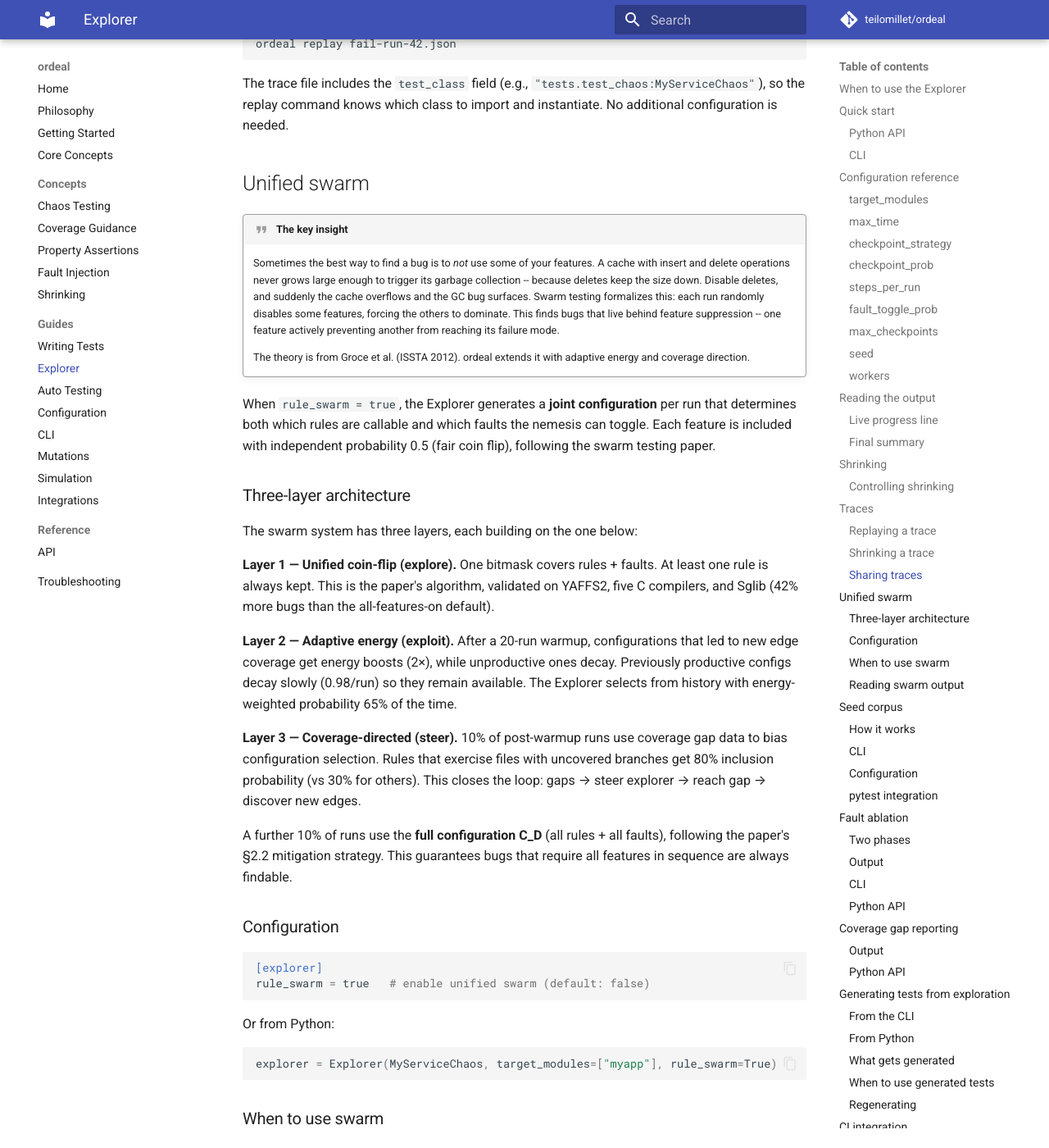
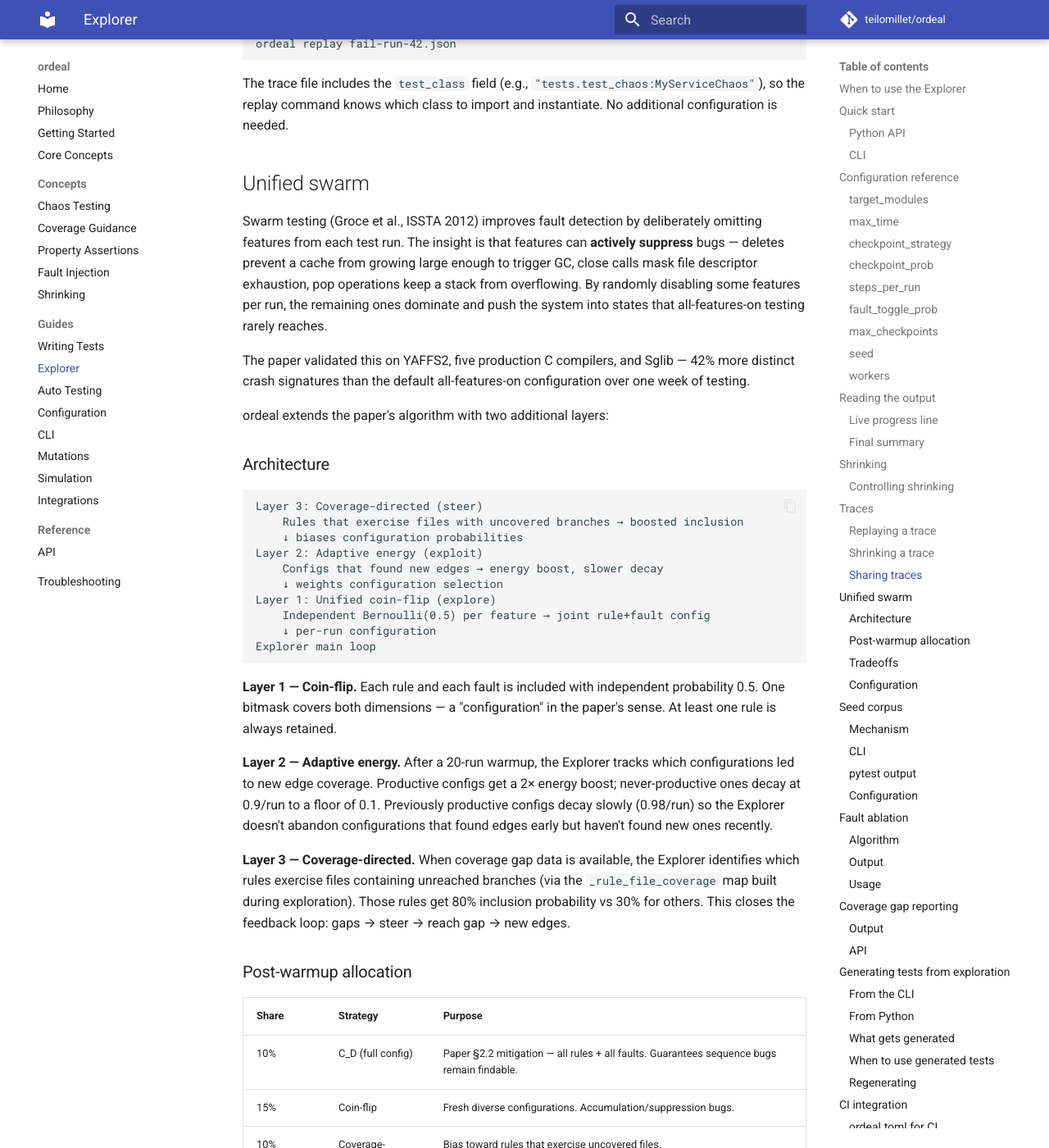
Before and after one commit to teilomillet/ordeal, an MkDocs documentation site: the page built from docs/guides/explorer.md, in a window 1280 px wide and 1400 px high, scrolled down 12487 px. Shown: the whole window at 82% size. Built offline with MkDocs 1.6.1 and Material for MkDocs 9.7.7, drawn with Linux system fonts in a browser that asks for light colours; comment, search, counter and statistics services are not loaded; some of the changed text lies outside the part shown.

Commit message:
docs: rewrite new sections — direct, theory-first, respect the reader
Removed condescending "In plain English" quotes and hand-holding tone.
Replaced with direct technical writing: theory and tradeoffs first,
configuration and API second.

- Swarm section leads with the paper's insight, architecture diagram,
  post-warmup allocation table, and empirical tradeoff data
- Seed corpus leads with the mechanism (content-addressed, Go model)
- Ablation leads with the algorithm (individual + pairwise phases)
- Coverage gaps lead with the epistemic distinction (not_reached ≠ unreachable)

Co-Authored-By: Claude Opus 4.6 (1M context) <noreply@anthropic.com>

````diff
--- a/docs/concepts/coverage-guidance.md
+++ b/docs/concepts/coverage-guidance.md
@@ -262,9 +262,9 @@ The practical difference: Hypothesis might need 100,000 runs to find a bug that
 
 ## Coverage gap reporting
 
-After exploration, the Explorer reports which branch statements in target modules were **not reached**. These are branches the Explorer tried to reach but could not, given its configuration, faults, and rule sequences. They are not necessarily unreachable -- a longer run, different faults, or different swarm configuration might reach them.
+After exploration, the Explorer reports which branch statements in target modules were not reached. For each gap, it suggests a `reachable()` assertion that future runs can use to prove the branch is reachable — or confirm it is dead code.
 
-For each gap, the Explorer suggests a `reachable()` assertion:
+The distinction matters: "not reached in 200 runs" is not the same as "unreachable." A longer run, different seed, or different swarm configuration might reach it. ordeal labels gaps as `not_reached`, never `unreachable`.
 
 ```
 Not reached in 200 runs: 3 branch(es) in target modules
@@ -272,19 +272,18 @@ Not reached in 200 runs: 3 branch(es) in target modules
     add: reachable("myapp/api.py:42: if response.status >= 500:")
 ```
 
-Adding `reachable()` to your code lets future runs prove whether the branch is reachable or genuinely dead code. See the [Explorer guide](../guides/explorer.md#coverage-gap-reporting) for the full API.
+See the [Explorer guide](../guides/explorer.md#coverage-gap-reporting) for the API.
 
 ## Unified swarm
 
-Coverage guidance tells the Explorer *what* paths it hasn't seen. Unified swarm tells it *how* to reach them: by randomly disabling features per run, the remaining features dominate and push the system into states that all-features-on testing rarely reaches. The Explorer combines coverage gaps with swarm configuration selection to steer toward unreached branches. See the [Explorer guide](../guides/explorer.md#unified-swarm) for the three-layer swarm architecture.
+Coverage guidance tells the Explorer *what* paths it hasn't seen. Swarm testing (Groce et al., ISSTA 2012) tells it *how* to reach them: by randomly disabling features per run, the remaining features dominate and reach states that all-features-on testing misses.
 
-!!! quote "You're ready"
-    You understand how the explorer maps code paths, saves checkpoints, focuses energy on promising areas, reports coverage gaps, and uses swarm configurations to reach deeper states. To run it: `ordeal explore` with an `ordeal.toml` config. See the [Explorer guide](../guides/explorer.md) for configuration options and CI integration.
+ordeal extends the paper's coin-flip algorithm with adaptive energy scheduling (productive configurations are selected more often) and coverage-directed bias (rules that exercise files with uncovered branches get boosted inclusion probability). The three layers — explore, exploit, steer — compose into a single configuration selection step per run. See the [Explorer guide](../guides/explorer.md#unified-swarm) for the architecture and tradeoffs.
 
 ---
 
-**Next steps:**
+**Next:**
 
-- [Shrinking](shrinking.md) -- how ordeal minimizes failure traces to the smallest reproducing case
+- [Shrinking](shrinking.md) -- minimizing failure traces and fault sets
 - [Chaos Testing](chaos-testing.md) -- how ChaosTest, faults, and the nemesis work together
-- [Explorer Guide](../guides/explorer.md) -- swarm, seeds, ablation, coverage gaps, and more
+- [Explorer Guide](../guides/explorer.md) -- swarm, seeds, ablation, coverage gaps in practice
--- a/docs/guides/explorer.md
+++ b/docs/guides/explorer.md
@@ -413,55 +413,58 @@ The trace file includes the `test_class` field (e.g., `"tests.test_chaos:MyServi
 
 ## Unified swarm
 
-!!! quote "The key insight"
-    Sometimes the best way to find a bug is to *not* use some of your features. A cache with insert and delete operations never grows large enough to trigger its garbage collection -- because deletes keep the size down. Disable deletes, and suddenly the cache overflows and the GC bug surfaces. Swarm testing formalizes this: each run randomly disables some features, forcing the others to dominate. This finds bugs that live behind feature suppression -- one feature actively preventing another from reaching its failure mode.
+Swarm testing (Groce et al., ISSTA 2012) improves fault detection by deliberately omitting features from each test run. The insight is that features can **actively suppress** bugs — deletes prevent a cache from growing large enough to trigger GC, close calls mask file descriptor exhaustion, pop operations keep a stack from overflowing. By randomly disabling some features per run, the remaining ones dominate and push the system into states that all-features-on testing rarely reaches.
 
-    The theory is from Groce et al. (ISSTA 2012). ordeal extends it with adaptive energy and coverage direction.
+The paper validated this on YAFFS2, five production C compilers, and Sglib — 42% more distinct crash signatures than the default all-features-on configuration over one week of testing.
 
-When `rule_swarm = true`, the Explorer generates a **joint configuration** per run that determines both which rules are callable and which faults the nemesis can toggle. Each feature is included with independent probability 0.5 (fair coin flip), following the swarm testing paper.
+ordeal extends the paper's algorithm with two additional layers:
 
-### Three-layer architecture
+### Architecture
 
-The swarm system has three layers, each building on the one below:
+```
+Layer 3: Coverage-directed (steer)
+    Rules that exercise files with uncovered branches → boosted inclusion
+    ↓ biases configuration probabilities
+Layer 2: Adaptive energy (exploit)
+    Configs that found new edges → energy boost, slower decay
+    ↓ weights configuration selection
+Layer 1: Unified coin-flip (explore)
+    Independent Bernoulli(0.5) per feature → joint rule+fault config
+    ↓ per-run configuration
+Explorer main loop
+```
 
-**Layer 1 — Unified coin-flip (explore).** One bitmask covers rules + faults. At least one rule is always kept. This is the paper's algorithm, validated on YAFFS2, five C compilers, and Sglib (42% more bugs than the all-features-on default).
+**Layer 1 — Coin-flip.** Each rule and each fault is included with independent probability 0.5. One bitmask covers both dimensions — a "configuration" in the paper's sense. At least one rule is always retained.
 
-**Layer 2 — Adaptive energy (exploit).** After a 20-run warmup, configurations that led to new edge coverage get energy boosts (2×), while unproductive ones decay. Previously productive configs decay slowly (0.98/run) so they remain available. The Explorer selects from history with energy-weighted probability 65% of the time.
+**Layer 2 — Adaptive energy.** After a 20-run warmup, the Explorer tracks which configurations led to new edge coverage. Productive configs get a 2× energy boost; never-productive ones decay at 0.9/run to a floor of 0.1. Previously productive configs decay slowly (0.98/run) so the Explorer doesn't abandon configurations that found edges early but haven't found new ones recently.
 
-**Layer 3 — Coverage-directed (steer).** 10% of post-warmup runs use coverage gap data to bias configuration selection. Rules that exercise files with uncovered branches get 80% inclusion probability (vs 30% for others). This closes the loop: gaps → steer explorer → reach gap → discover new edges.
+**Layer 3 — Coverage-directed.** When coverage gap data is available, the Explorer identifies which rules exercise files containing unreached branches (via the `_rule_file_coverage` map built during exploration). Those rules get 80% inclusion probability vs 30% for others. This closes the feedback loop: gaps → steer → reach gap → new edges.
 
-A further 10% of runs use the **full configuration C_D** (all rules + all faults), following the paper's §2.2 mitigation strategy. This guarantees bugs that require all features in sequence are always findable.
+### Post-warmup allocation
+
+| Share | Strategy | Purpose |
+|---|---|---|
+| 10% | C_D (full config) | Paper §2.2 mitigation — all rules + all faults. Guarantees sequence bugs remain findable. |
+| 15% | Coin-flip | Fresh diverse configurations. Accumulation/suppression bugs. |
+| 10% | Coverage-directed | Bias toward rules that exercise uncovered files. |
+| 65% | Energy-weighted | Exploit productive configurations from history. |
+
+### Tradeoffs
+
+Swarm is strictly better for **suppression bugs** (one feature preventing another from reaching its failure mode). It is worse for **sequence bugs** that require all features in a specific order — the C_D reservation mitigates this but does not eliminate it. Empirically on ordeal's own test classes: swarm finds 77% more accumulation bugs (`_CacheWithGC`: 367 vs 207) while finding 76% fewer sequence bugs (`_ComplexBomb`: 91 vs 385). The aggregate across diverse bug types favors swarm.
 
 ### Configuration
 
 ```toml
 [explorer]
-rule_swarm = true   # enable unified swarm (default: false)
+rule_swarm = true
 ```
 
-Or from Python:
-
 ```python
-explorer = Explorer(MyServiceChaos, target_modules=["myapp"], rule_swarm=True)
+Explorer(MyServiceChaos, target_modules=["myapp"], rule_swarm=True)
 ```
 
-### When to use swarm
-
-- **Accumulation bugs**: a rule that builds up state (insert, create, allocate) is suppressed by a rule that tears it down (delete, cancel, free). Swarm disables the teardown rule, letting state accumulate to trigger overflow/GC/threshold bugs.
-- **Feature suppression**: one feature actively prevents another from reaching its failure mode. Swarm removes the suppressor.
-- **Diverse configurations**: swarm naturally tests many different subsets of your rules and faults, increasing the diversity of states explored.
-
-Swarm is less effective for **sequence bugs** that require all features in a specific order. The C_D reservation (10% of runs use all features) mitigates this, but pure random testing is still better when the bug needs every rule.
-
-### Reading swarm output
-
-The summary reports swarm activity:
-
-```
-Swarm: 200/200 runs used joint rule+fault configs
-```
-
-Failure traces record which configuration was active:
+Traces record the active configuration per run:
 
 ```
 [swarm rules=2 faults=1]
@@ -473,37 +476,25 @@ rule: insert
 
 ## Seed corpus
 
-!!! quote "In plain English"
-    Every time the Explorer finds a bug, it saves the recipe to a file. Next time you run *any* test -- not just the Explorer, any `pytest` run -- those saved recipes are automatically replayed. If the bug is still there, you see it instantly. If you fixed it, the replay tells you it's gone. You never need to re-explore to catch a regression. This is the same model used by Go's built-in fuzzer and Hypothesis's test database.
+The seed corpus is a persistent regression cache modeled after Go's `testdata/fuzz/` directory and Hypothesis's `.hypothesis/` database. Failing traces are content-addressed and saved to disk; subsequent test runs replay them before doing anything else.
 
-Failing traces are automatically saved to `.ordeal/seeds/` and replayed on every subsequent `pytest` run. No configuration needed -- it just works.
+### Mechanism
 
-### How it works
+1. **Capture.** After shrinking, each failing trace is saved to `.ordeal/seeds/<TestClass>/seed-<sha256[:12]>.json`. Content addressing prevents duplicates.
 
-1. **Save**: when the Explorer finds a failure (after shrinking), the trace is saved to `.ordeal/seeds/<TestClass>/seed-<hash>.json`. The hash is derived from the trace content, so identical failures don't create duplicate files.
+2. **Replay.** The pytest plugin replays all saved seeds on *every* `pytest` invocation — not just `--chaos` runs. This is the Go fuzzing model: crashers become permanent regression tests with zero user action.
 
-2. **Replay**: on every `pytest` run (with or without `--chaos`), all saved seeds are loaded and replayed. If a seed still reproduces, it's reported as `REGRESSION`. If it no longer fails, it's reported as `fixed`.
-
-3. **Prune**: `ordeal seeds --prune-fixed` removes seeds that no longer reproduce.
+3. **Lifecycle.** Seeds that no longer reproduce are reported as `fixed` but kept on disk (the code change may be reverted). `ordeal seeds --prune-fixed` cleans them up.
 
 ### CLI
 
 ```bash
-ordeal seeds                 # list all seeds with status
-ordeal seeds --prune-fixed   # remove fixed seeds
+ordeal seeds                 # list all seeds, replay each, show status
+ordeal seeds --prune-fixed   # remove seeds that no longer reproduce
 ordeal explore --no-seeds    # skip seed replay during exploration
 ```
 
-### Configuration
-
-```toml
-[report]
-corpus_dir = ".ordeal/seeds"   # default location
-```
-
-### pytest integration
-
-Seeds replay automatically in the pytest terminal summary:
+### pytest output
 
 ```
 ===== Ordeal Seed Corpus =====
@@ -513,23 +504,27 @@ Seeds replay automatically in the pytest terminal summary:
   1 regression(s) still reproduce
 ```
 
+### Configuration
+
+```toml
+[report]
+corpus_dir = ".ordeal/seeds"   # default
+```
+
 
 ## Fault ablation
 
-!!! quote "In plain English"
-    When the Explorer finds a bug with 5 faults active, which ones actually caused it? Fault ablation answers this by trying to reproduce the failure without each fault. If removing the timeout fault makes the bug disappear, the timeout is necessary. If removing the disk-full fault doesn't matter, it's not involved. This is the question the Antithesis team calls the most useful for root-causing: *"Is it possible to find the bug without fiddling with the clock?"*
+Shrinking minimizes the *step sequence*. Fault ablation minimizes the *fault set*. After shrinking, the Explorer determines which faults are necessary for each failure to reproduce — the root-cause question from Antithesis: *"Is it possible to find the bug without fiddling with the clock?"*
 
-After shrinking, the Explorer runs **fault ablation** on each failure: for each fault in the trace, it replays without that fault and checks if the failure still reproduces.
+### Algorithm
 
-### Two phases
+**Phase 1 — Individual ablation.** For each fault F in the trace, replay without F's toggles (all other faults remain). If the failure disappears, F is individually necessary.
 
-**Phase 1 — Individual ablation**: remove each fault one at a time. If the failure disappears, that fault is *individually necessary*.
+**Phase 2 — Pairwise ablation.** If faults A and B both appear individually unnecessary (removing either alone still fails, because the other compensates), replay without both A and B. If the failure disappears, A and B are *jointly necessary*. This catches the pattern where either fault alone is sufficient but the bug requires at least one.
 
-**Phase 2 — Pairwise ablation**: if multiple faults appear individually unnecessary (A or B alone suffices, but removing both fixes the bug), test removing them in pairs. This catches *jointly necessary* faults that compensate for each other.
+**Epistemic scope.** Ablation identifies faults necessary for *this specific trace*. A different execution path might reproduce the same bug with a different fault set.
 
 ### Output
-
-Failure output includes the necessary faults:
 
 ```
 Run 3, step 5: ValueError: balance negative
@@ -538,20 +533,15 @@ Run 3, step 5: ValueError: balance negative
   Sequence: call_api -> write_data -> call_api
 ```
 
-### CLI
+### Usage
 
 ```bash
-ordeal replay --ablate trace.json    # ablate faults on a saved trace
-ordeal replay --shrink --ablate trace.json   # shrink first, then ablate
+ordeal replay --ablate trace.json
+ordeal replay --shrink --ablate trace.json
 ```
-
-### Python API
 
 ```python
 from ordeal import ablate_faults
-from ordeal.trace import Trace
-
-trace = Trace.load("fail-run-42.json")
 faults = ablate_faults(trace)
 # {"timeout": True, "disk_full": True, "rate_limit": False}
 ```
@@ -559,10 +549,9 @@ faults = ablate_faults(trace)
 
 ## Coverage gap reporting
 
-!!! quote "In plain English"
-    After the Explorer finishes, it tells you which branches in your code it never reached. These aren't "uncovered" in the absolute sense — a longer run might reach them. But they're branches the Explorer tried to reach and couldn't, which makes them interesting targets for investigation. For each gap, ordeal suggests a `reachable()` assertion you can add to prove whether the branch is reachable or dead code.
+The Explorer collects line-level coverage alongside its edge bitmap. After exploration, it identifies branch statements (`if`, `for`, `while`, `try`, `except`, `assert`, `raise`, `match`) in target modules that were never executed, and emits structured gap data with `reachable()` suggestions.
 
-The Explorer tracks line-level coverage alongside edge coverage. After exploration, it compares visited lines against branch statements (if/for/while/try/except/assert/raise/match) in target modules and reports gaps.
+These are branches the Explorer did not reach in N runs — not necessarily unreachable code. A longer run, different seed, or different swarm configuration might reach them. The `confidence` field makes this explicit: it is always `"not_reached"`, never `"unreachable"`.
 
 ### Output
 
@@ -571,28 +560,23 @@ Line coverage: 45/60 (75%)
 Not reached in 200 runs: 3 branch(es) in target modules
   myapp/api.py:42 if response.status >= 500:
     add: reachable("myapp/api.py:42: if response.status >= 500:")
-  myapp/cache.py:88 except ConnectionError:
-    add: reachable("myapp/cache.py:88: except ConnectionError:")
 ```
 
-### Python API
+### API
 
 ```python
 result = explorer.run(max_time=60)
 
-# Structured gap data
 for gap in result.coverage_gaps:
     print(f"{gap['file']}:{gap['line']} {gap['code']}")
 
-# Suggested reachable() assertions
 for s in result.reachability_suggestions():
-    print(s["suggestion"])
-    # reachable("myapp/api.py:42: if response.status >= 500:")
-    print(f"confidence: {s['confidence']}, runs: {s['runs']}")
-    # confidence: not_reached, runs: 200
+    print(s["suggestion"])    # reachable("myapp/api.py:42: ...")
+    print(s["confidence"])    # "not_reached"
+    print(s["runs"])          # 200
 ```
 
-The `confidence` field is always `"not_reached"` — ordeal is epistemically honest about the difference between "not reached in N runs" and "unreachable."
+Adding the suggested `reachable()` calls to your code lets future exploration runs prove whether each branch is reachable or genuinely dead.
 
 
 ## Generating tests from exploration
````
Also changed, not shown: docs/concepts/shrinking.md (+5 -6 lines).
